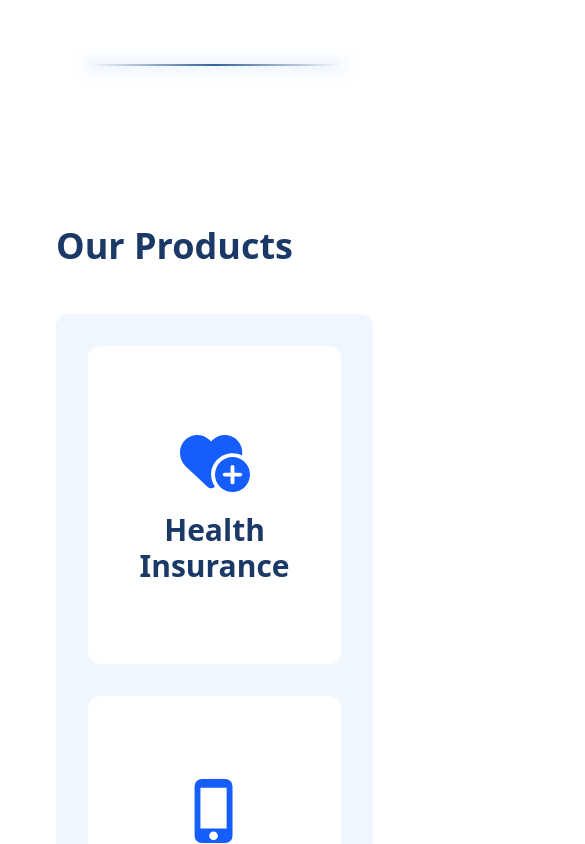
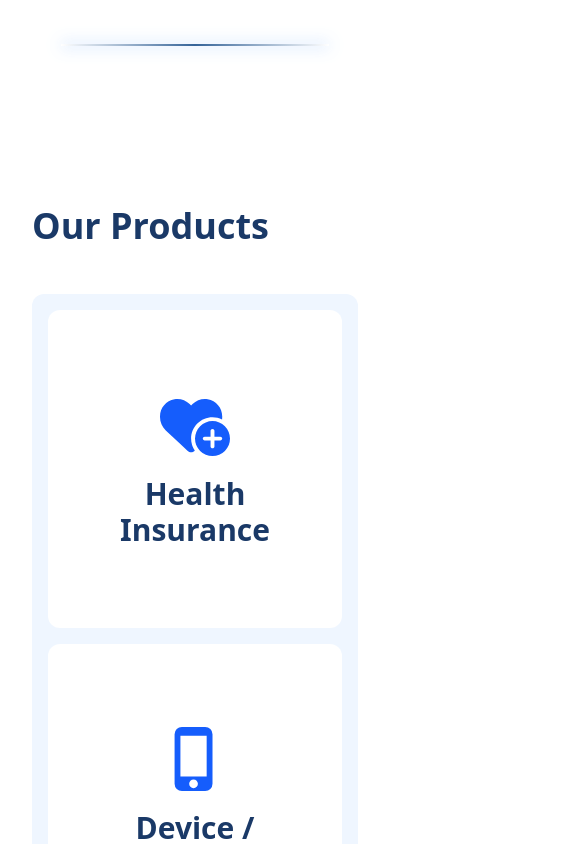
Before and after one commit to DemiladeOnitilo/Cube-cover-landing-page, a React (Vite) app: page / in a window 390 px wide. Shown: the part 2859-3703 px from the top of the page, 585 px wide, since content can reach past the window. Built offline with nearby package versions, Linux system fonts and the light colour scheme.

Commit message:
Responsivity Changes

```diff
--- a/src/App.jsx
+++ b/src/App.jsx
@@ -6,7 +6,7 @@ import Navbar from './components/Navbar'
 
 const App = () => {
   return(
-    <div className='flex flex-col gap-10'>
+    <div className='flex flex-col gap-10 px-4 lg:px-0'>
       <Navbar />
       <Home />
       <PartnerUs />
--- a/src/components/Home.jsx
+++ b/src/components/Home.jsx
@@ -69,7 +69,7 @@ const Home = () => {
   ];
 
   return (
-    <div className="px-10 lg:px-0 max-w-7xl mx-auto">
+    <div className=" max-w-7xl mx-auto">
       {/*Hero Section*/}
       <div className="flex flex-col md:flex-row justify-between items-center px-6 gap-12">
         <div className="flex flex-col gap-6 text-center md:text-left">
@@ -170,7 +170,7 @@ const Home = () => {
             Our Products
           </h2>
         </div>
-        <div className="w-full grid grid-cols-1 md:grid-cols-2 lg:grid-cols-3 gap-8 p-8 mt-12 bg-blue-50 rounded-xl">
+        <div className="w-full grid grid-cols-1 md:grid-cols-2 lg:grid-cols-3 gap-4 p-4 mt-12 bg-blue-50 rounded-xl">
           {ourProducts.map((items, index) => (
             <div
               key={index}
--- a/src/components/Navbar.jsx
+++ b/src/components/Navbar.jsx
@@ -3,7 +3,7 @@ import logo from "../assets/Cube-cover-logo.png";
 
 const Navbar = () => {
   return (
-    <div className="flex items-start p-6 min-w-7xl mx-auto font-semibold relative">
+    <div className="flex items-start p-6 max-w-7xl mx-auto font-semibold relative">
       <div to="/" className="flex-shrink-0">
         <img
           src={logo}
--- a/src/components/PartnerUs.jsx
+++ b/src/components/PartnerUs.jsx
@@ -6,7 +6,7 @@ import { FaCheck } from "react-icons/fa";
 
 const PartnerUs = () => {
   return (
-    <div className="px-6 lg:px-0 max-w-7xl mt-20 mx-auto text-[#1A3967]">
+    <div className=" max-w-7xl mt-20 mx-auto text-[#1A3967]">
       {/* Mission */}
       <div className="flex flex-col items-center text-center gap-6">
         <div className="flex flex-col sm:flex-row items-center justify-center gap-6 w-full">
--- a/src/components/Subscriptions.jsx
+++ b/src/components/Subscriptions.jsx
@@ -2,7 +2,7 @@ import React from "react";
 
 const Subscriptions = () => {
   return (
-    <div className="px-10 max-w-5xl mx-auto">
+    <div className=" max-w-5xl mx-auto">
       {/*MTN & GLO Subscription*/}
       <div className=" text-[#1A3967]">
         <h1 className="text-2xl sm:text-3xl md:text-5xl font-semibold mt-10 text-center px-6 underline underline-offset-5">
```
